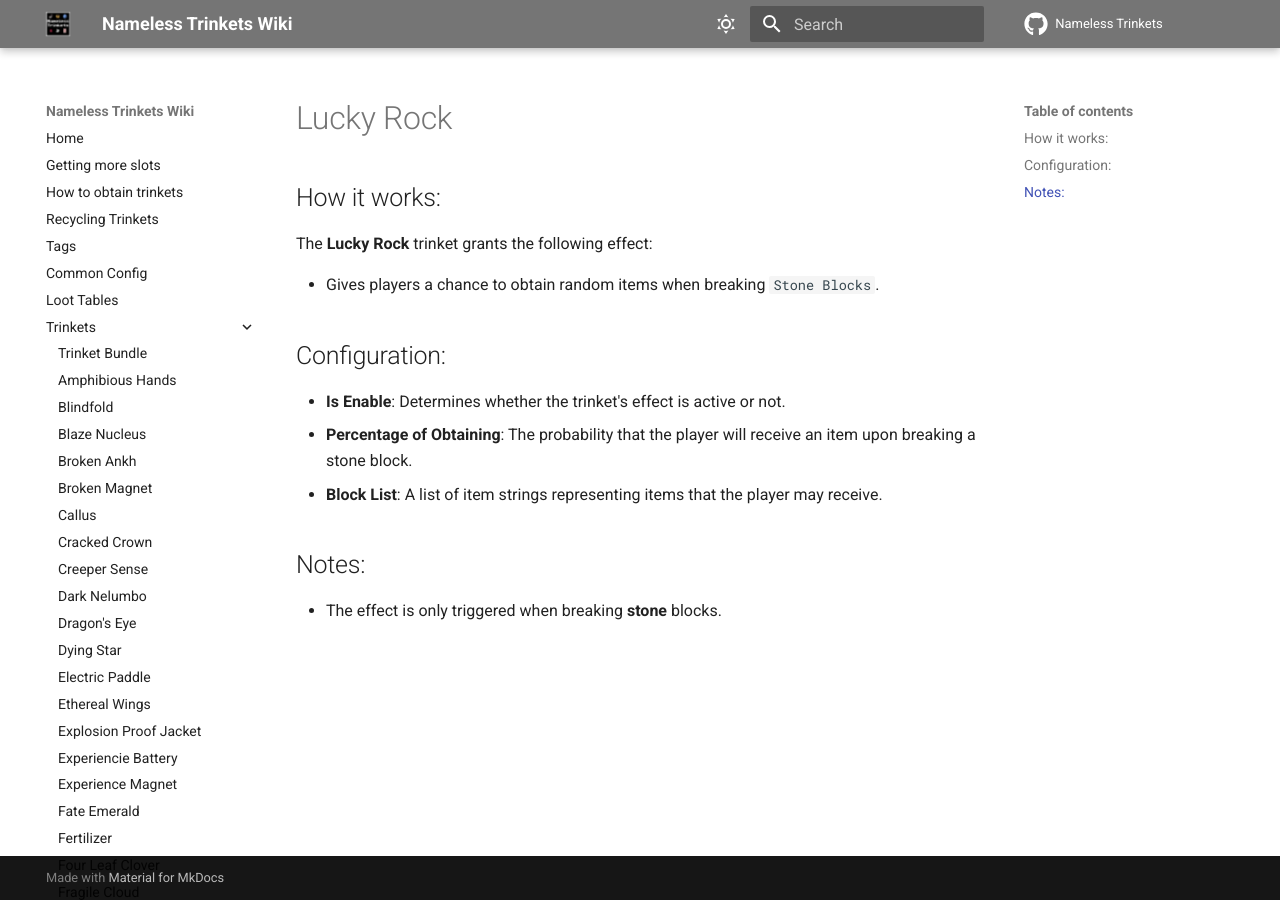
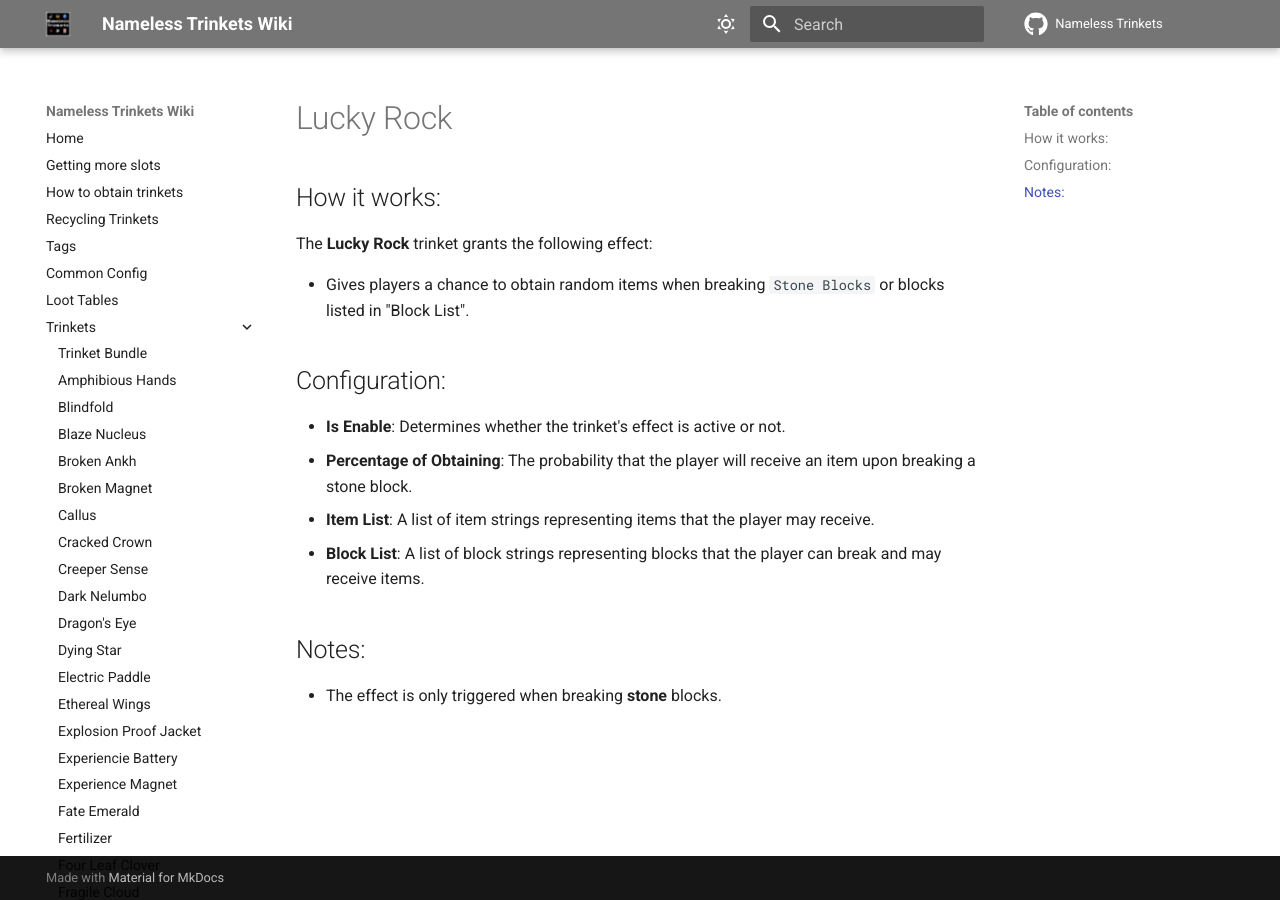
Before and after one commit to Cozary/Nameless-Trinkets, an MkDocs documentation site: the page built from docs/trinkets/lucky_rock.md, in a window 1280 px wide. Built offline with MkDocs 1.6.1 and Material for MkDocs 9.7.7, drawn with Linux system fonts in a browser that asks for light colours; comment, search, counter and statistics services are not loaded.

Commit message:
[Lucky Rock] added block list and item list

```diff
--- a/docs/trinkets/lucky_rock.md
+++ b/docs/trinkets/lucky_rock.md
@@ -3,12 +3,13 @@
 ## How it works:
 The **Lucky Rock** trinket grants the following effect:
 
-- Gives players a chance to obtain random items when breaking `Stone Blocks`.
+- Gives players a chance to obtain random items when breaking `Stone Blocks` or blocks listed in "Block List".
 
 ## Configuration:
 - **Is Enable**: Determines whether the trinket's effect is active or not.
 - **Percentage of Obtaining**: The probability that the player will receive an item upon breaking a stone block.
-- **Block List**: A list of item strings representing items that the player may receive.
+- **Item List**: A list of item strings representing items that the player may receive.
+- **Block List**: A list of block strings representing blocks that the player can break and may receive items.
 
 ## Notes:
 - The effect is only triggered when breaking **stone** blocks.
```
